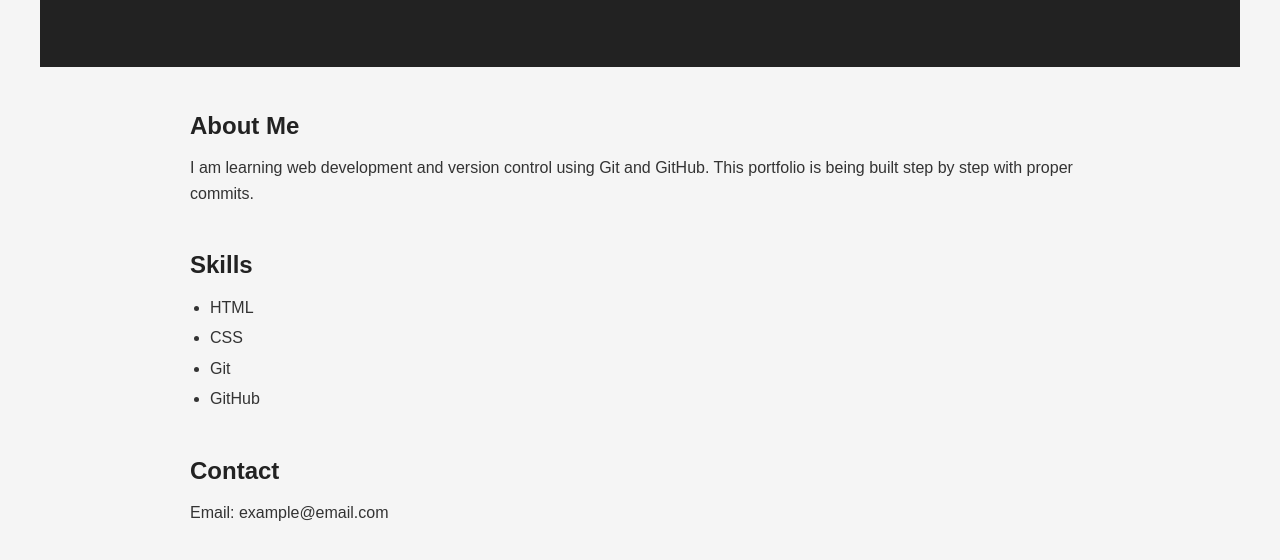
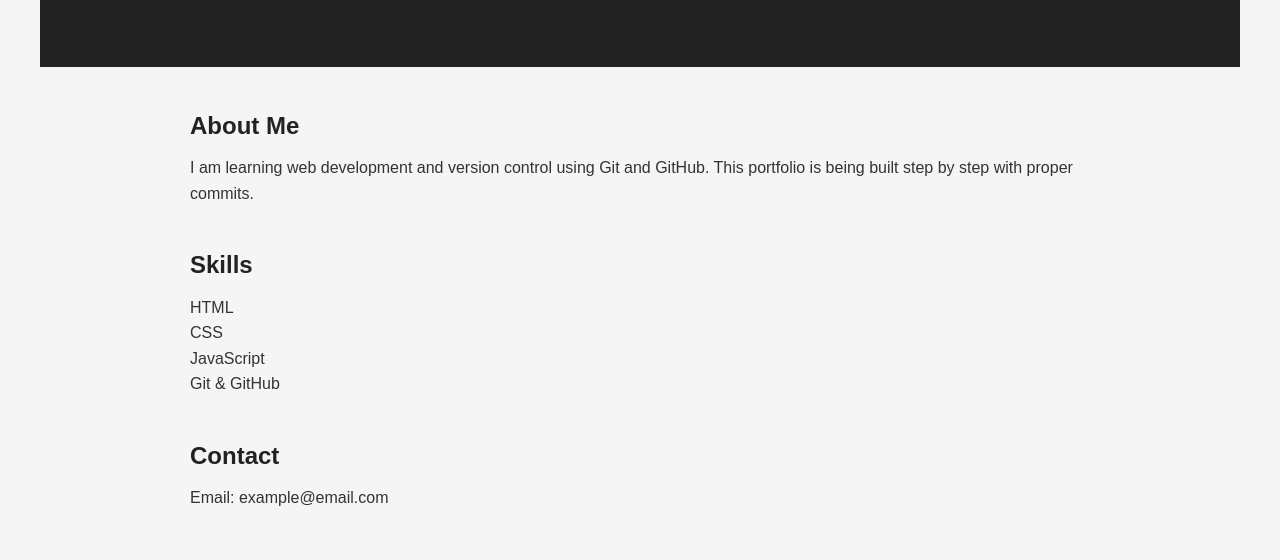
Before and after one commit to Syed-Mubeen-11/My_Portfolio, a plain HTML site: page index.html in a window 1280 px wide. Shown: the part 208-768 px from the top of the page. Drawn offline with Linux system fonts and the light colour scheme.

Commit message:
updated html with added cards

```diff
--- a/index.html
+++ b/index.html
@@ -24,14 +24,15 @@
     </section>
 
     <section class="skills">
-      <h2>Skills</h2>
-      <ul>
-        <li>HTML</li>
-        <li>CSS</li>
-        <li>Git</li>
-        <li>GitHub</li>
-      </ul>
-    </section>
+  <h2>Skills</h2>
+  <div class="skill-cards">
+    <div class="card">HTML</div>
+    <div class="card">CSS</div>
+    <div class="card">JavaScript</div>
+    <div class="card">Git & GitHub</div>
+  </div>
+</section>
+
 
     <section class="contact">
       <h2>Contact</h2>
```
